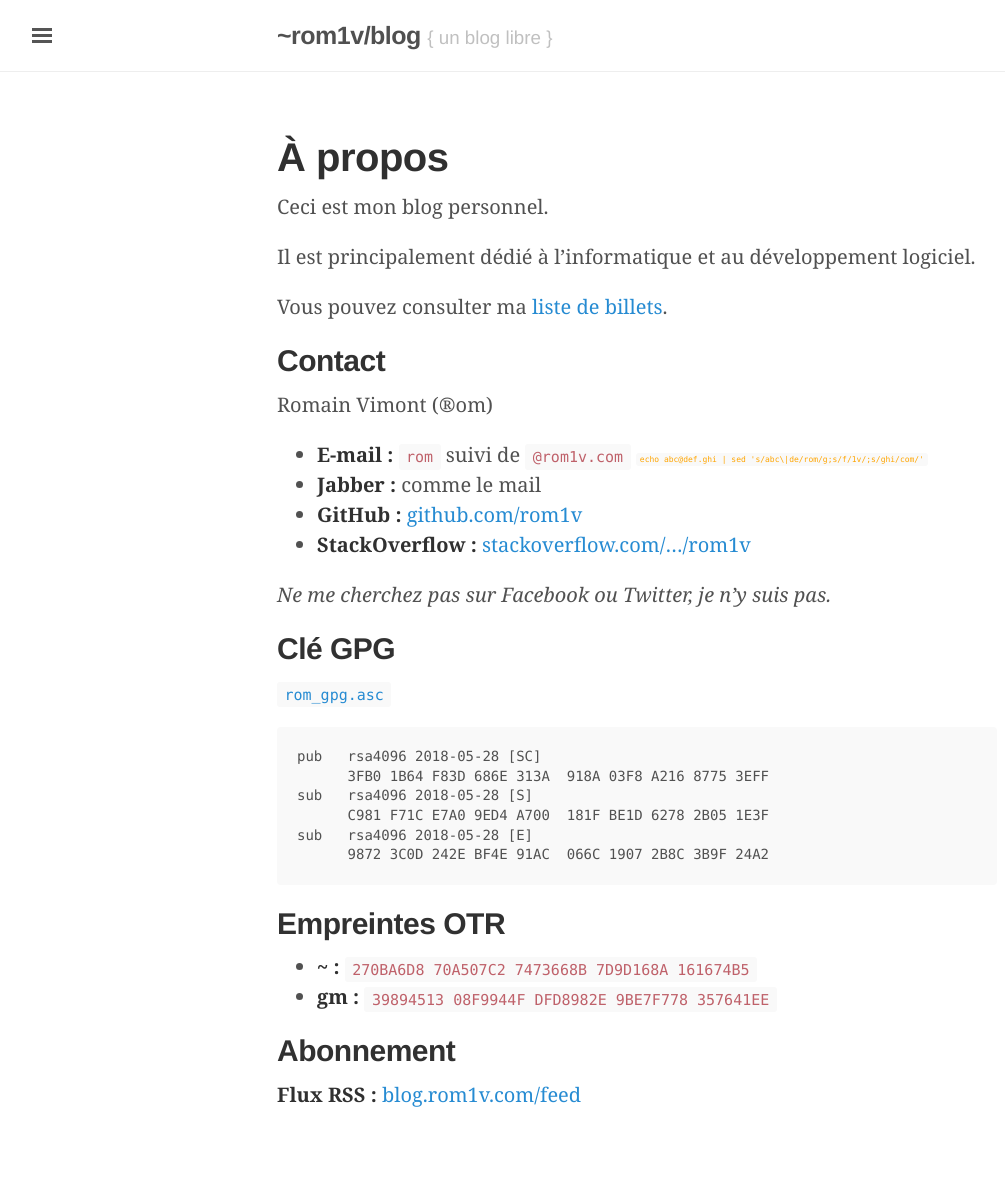
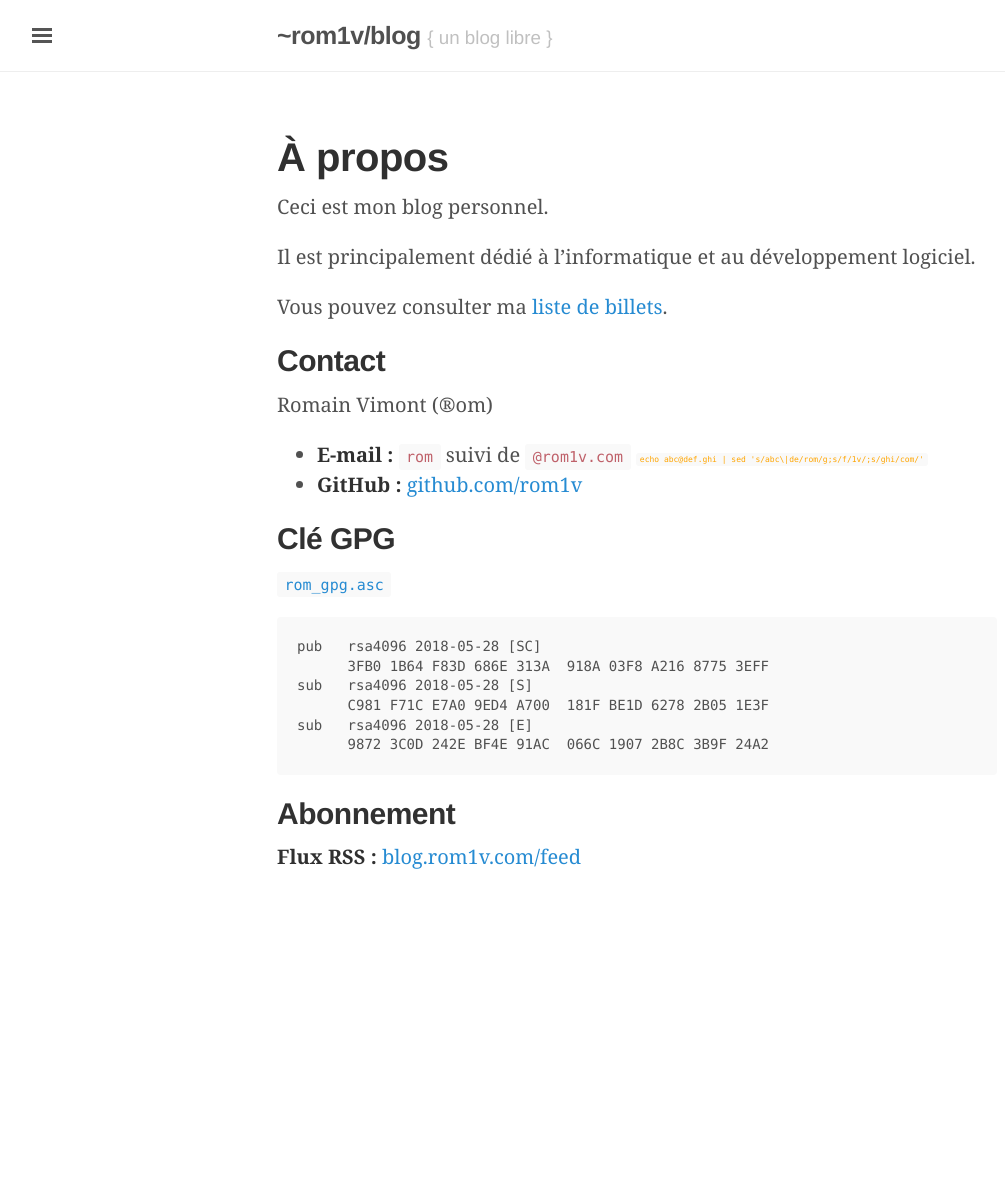
Before and after one commit to rom1v/blog.rom1v.com, a Jekyll site: the page built from about.md, in a window 1280 px wide. Shown: the whole page, without its empty margins (3-1008 px from the left). Built offline with Jekyll 4.4.1, drawn with Linux system fonts in a browser that asks for light colours; after the commit the page ends 952 px from its top, so only the background shows below that.

Commit message:
Clean contact page
Remove Jabber/OTR and StackOverflow entries.

````diff
--- a/about.md
+++ b/about.md
@@ -17,11 +17,8 @@ Vous pouvez consulter ma [liste de billets](/articles/).
 Romain Vimont (®om)
 
  * **E-mail :** `rom` suivi de `@rom1v.com` <code style="color:orange; font-size: 6pt">echo abc@def.ghi | sed 's/abc\|de/rom/g;s/f/1v/;s/ghi/com/'</code>
- * **Jabber :** comme le mail
  * **GitHub :** [github.com/rom1v](https://github.com/rom1v)
- * **StackOverflow :** [stackoverflow.com/…/rom1v](https://stackoverflow.com/users/1987178/rom1v)
 
-*Ne me cherchez pas sur Facebook ou Twitter, je n'y suis pas.*
 
 ## Clé GPG
 
@@ -36,10 +33,6 @@ sub   rsa4096 2018-05-28 [E]
       9872 3C0D 242E BF4E 91AC  066C 1907 2B8C 3B9F 24A2
 ```
 
-## Empreintes OTR
-
- * **~ :** `270BA6D8 70A507C2 7473668B 7D9D168A 161674B5`
- * **gm :** `39894513 08F9944F DFD8982E 9BE7F778 357641EE`
 
 ## Abonnement
 
````
